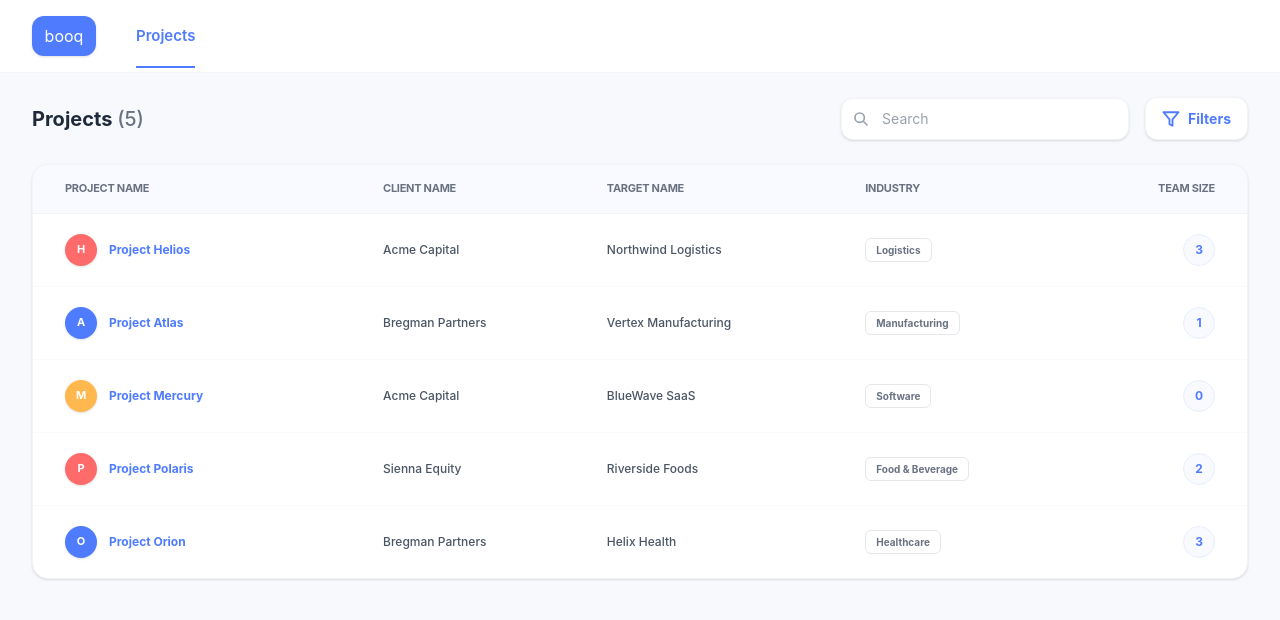
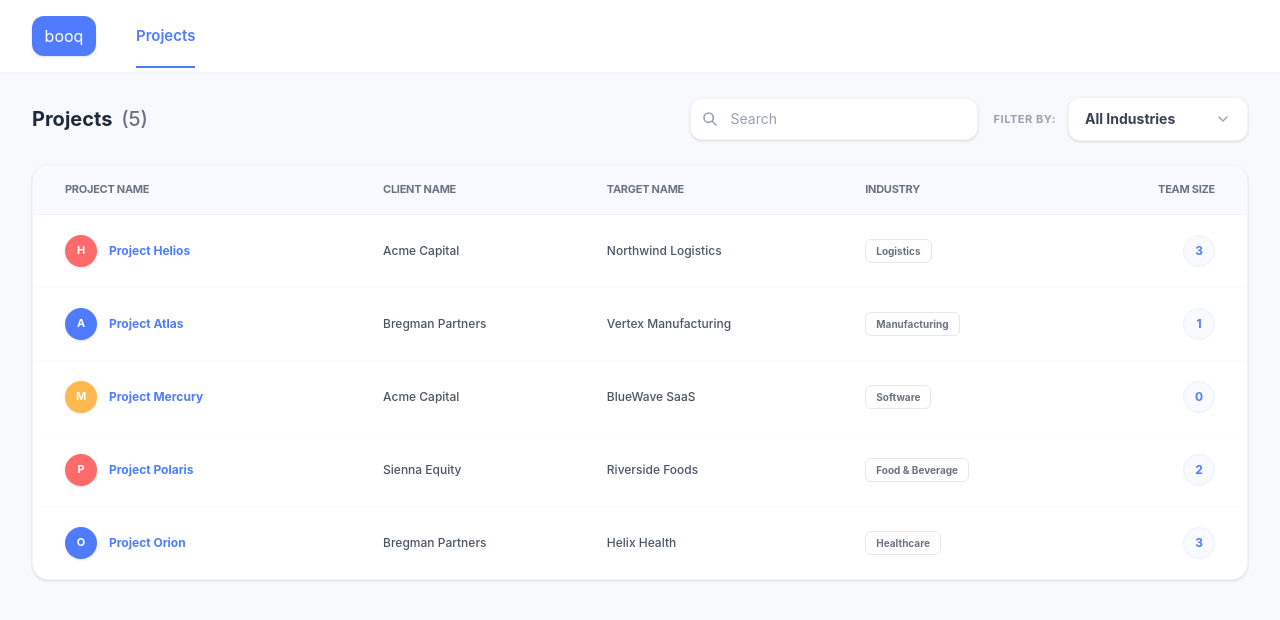
Before and after one commit to RomeoAtoyan/booq-finance, a React (Vite) app: page /projects in a window 1280 px wide. Shown: the top 620 px of the page. Built offline with nearby package versions, Linux system fonts and the light colour scheme; the HTML template or start-up script is replaced by a standard one.

Commit message:
feat: add ProjectFilter component and integrate loading states and filtering logic into PageHeader

```diff
--- a/src/components/PageHeader.tsx
+++ b/src/components/PageHeader.tsx
@@ -1,25 +1,35 @@
 import React from "react";
+import { Skeleton } from "@/components/ui/skeleton";
+import { ProjectFilter } from "@/components/ProjectFilter";
 
 interface PageHeaderProps {
   title: string;
   count?: number;
   searchValue?: string;
   onSearchChange?: (value: string) => void;
+  updateFilter?: (key: any, value: string) => void;
+  loading: boolean;
 }
 
 const PageHeader: React.FC<PageHeaderProps> = ({
   title,
   count,
   searchValue,
-  onSearchChange
+  onSearchChange,
+  updateFilter,
+  loading,
 }) => {
   return (
     <div className="flex items-center justify-between px-8 py-6 bg-[#F8F9FD]">
       <div className="flex items-center space-x-2">
         <h1 className="text-xl font-bold text-gray-800">
           {title}{" "}
-          {count !== undefined && (
-            <span className="text-gray-500 font-medium">({count})</span>
+          {loading ? (
+            <Skeleton className="h-6 w-8 inline-block align-middle ml-2 rounded-lg bg-gray-200/60" />
+          ) : (
+            count !== undefined && (
+              <span className="text-gray-500 font-medium ml-1">({count})</span>
+            )
           )}
         </h1>
       </div>
@@ -50,21 +60,9 @@ const PageHeader: React.FC<PageHeaderProps> = ({
           />
         </div>
 
-        <button className="flex items-center space-x-2 px-4 py-2.5 bg-white border border-gray-100 rounded-xl shadow-sm text-[14px] font-bold text-[#4F7CFF] hover:bg-gray-50 transition-all">
-          <svg
-            width="18"
-            height="18"
-            viewBox="0 0 24 24"
-            fill="none"
-            stroke="currentColor"
-            strokeWidth="2.5"
-            strokeLinecap="round"
-            strokeLinejoin="round"
-          >
-            <polygon points="22 3 2 3 10 12.46 10 19 14 21 14 12.46 22 3" />
-          </svg>
-          <span>Filters</span>
-        </button>
+        <div className="flex items-center space-x-4">
+          <ProjectFilter updateFilter={updateFilter} />
+        </div>
       </div>
     </div>
   );
--- /dev/null
+++ b/src/components/ProjectFilter.tsx
@@ -0,0 +1,41 @@
+"use client"
+
+import {
+  Select,
+  SelectContent,
+  SelectItem,
+  SelectTrigger,
+  SelectValue,
+} from "@/components/ui/select"
+
+const industries = [
+  "All Industries",
+  "Logistics",
+  "Manufacturing",
+  "Software",
+  "Food & Beverage",
+  "Healthcare",
+] as const
+
+export function ProjectFilter({ updateFilter }) {
+  return (
+    <div className="flex items-center space-x-3">
+      <div className="text-[11px] font-bold text-gray-400 uppercase tracking-wider whitespace-nowrap">Filter by:</div>
+      <Select
+        defaultValue="All Industries"
+        onValueChange={(value) => updateFilter?.("industry", value === "All Industries" ? "" : value)}
+      >
+        <SelectTrigger className="w-[180px]">
+          <SelectValue placeholder="Industry" />
+        </SelectTrigger>
+        <SelectContent>
+          {industries.map((industry) => (
+            <SelectItem key={industry} value={industry}>
+              {industry}
+            </SelectItem>
+          ))}
+        </SelectContent>
+      </Select>
+    </div>
+  )
+}
--- a/src/pages/Projects.tsx
+++ b/src/pages/Projects.tsx
@@ -8,7 +8,8 @@ const Projects = () => {
     loading,
     searchQuery,
     setSearchQuery,
-    projectsCount
+    projectsCount,
+    updateFilter,
   } = useProjects();
 
   return (
@@ -18,6 +19,8 @@ const Projects = () => {
         count={projectsCount}
         searchValue={searchQuery}
         onSearchChange={setSearchQuery}
+        updateFilter={updateFilter}
+        loading={loading}
       />
       <div className="px-8 pb-10">
         <ProjectTable projects={projects} loading={loading} />
```
